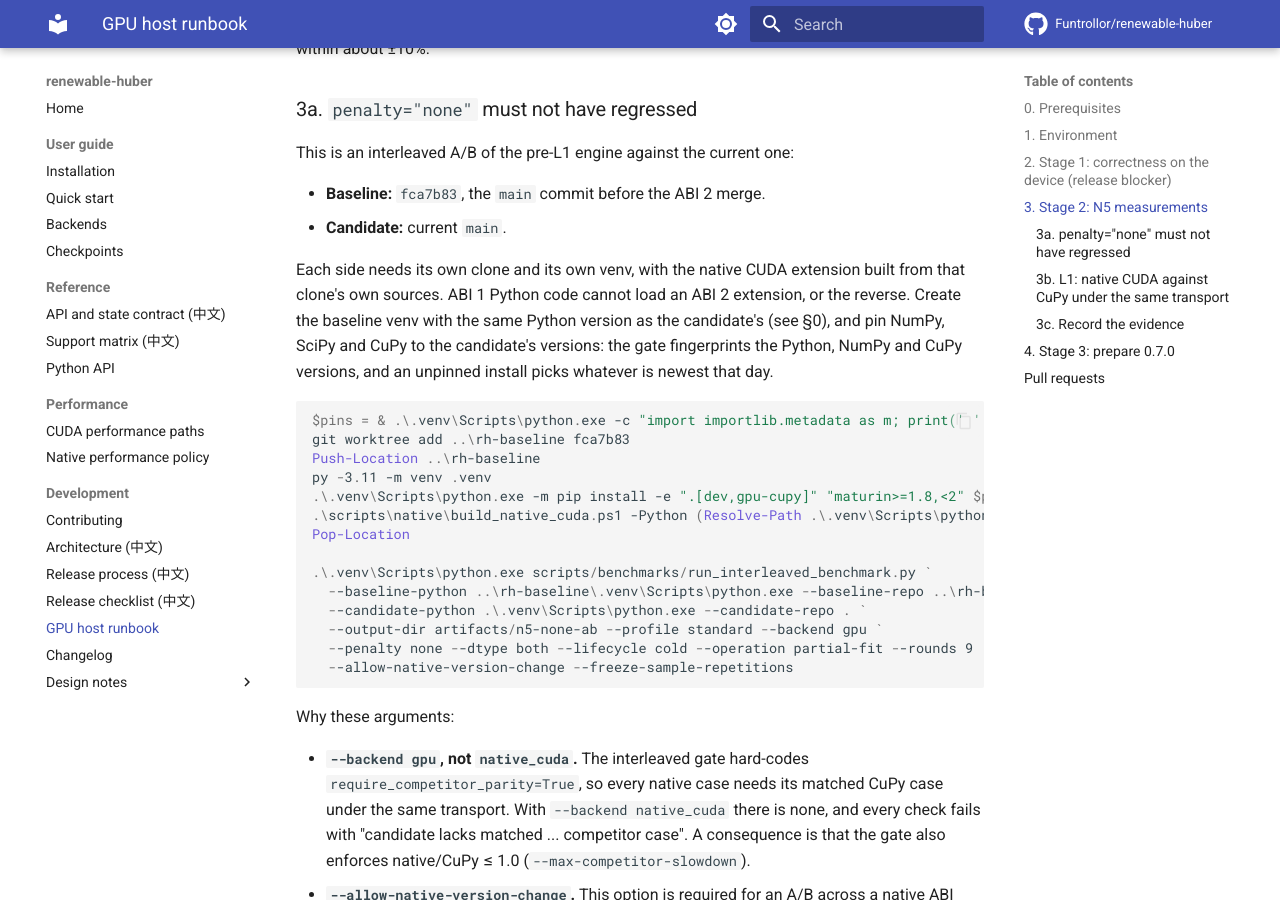
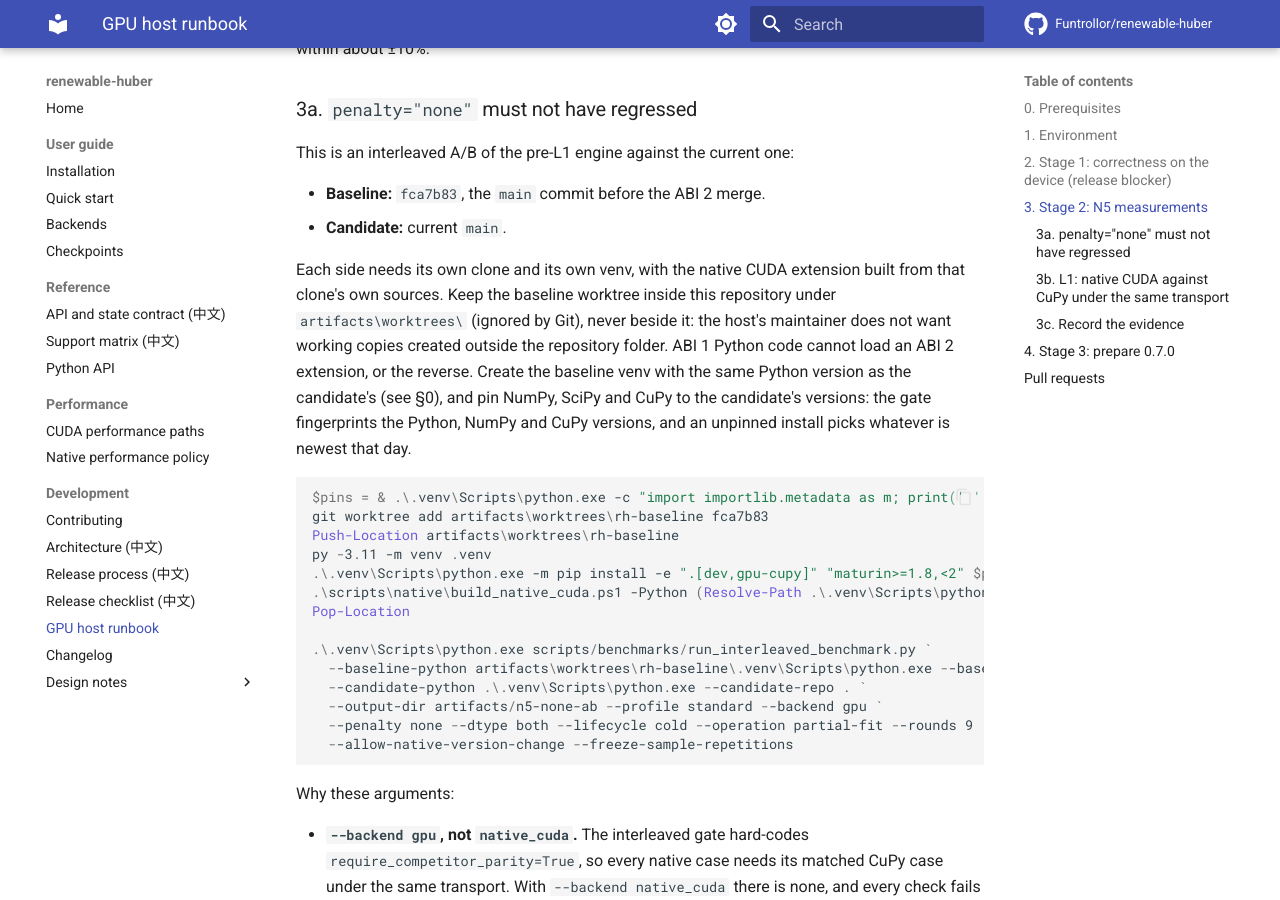
Before and after one commit to Funtrollor/renewable-huber, an MkDocs documentation site: the page built from docs/gpu-host-runbook.md, in a window 1280 px wide and 900 px high, scrolled down 3831 px. Built offline with MkDocs 1.6.1 and Material for MkDocs 9.7.7, drawn with Linux system fonts in a browser that asks for light colours; comment, search, counter and statistics services are not loaded.

Commit message:
docs(runbook): keep the A/B baseline worktree inside the repository
The section 3a example created ..\rh-baseline beside the clone, which on the
fixed host put working copies on the maintainer's Desktop. Use the ignored
artifacts\worktrees\ directory instead.

Co-Authored-By: Claude Opus 5.5 <noreply@anthropic.com>

````diff
--- a/docs/gpu-host-runbook.md
+++ b/docs/gpu-host-runbook.md
@@ -173,7 +173,10 @@ This is an interleaved A/B of the pre-L1 engine against the current one:
 - **Candidate:** current `main`.
 
 Each side needs its own clone and its own venv, with the native CUDA
-extension built from that clone's own sources. ABI 1 Python code cannot load
+extension built from that clone's own sources. Keep the baseline worktree
+inside this repository under `artifacts\worktrees\` (ignored by Git), never
+beside it: the host's maintainer does not want working copies created
+outside the repository folder. ABI 1 Python code cannot load
 an ABI 2 extension, or the reverse. Create the baseline venv with the same
 Python version as the candidate's (see §0), and pin NumPy, SciPy and CuPy to
 the candidate's versions: the gate fingerprints the Python, NumPy and CuPy
@@ -181,15 +184,15 @@ versions, and an unpinned install picks whatever is newest that day.
 
 ```powershell
 $pins = & .\.venv\Scripts\python.exe -c "import importlib.metadata as m; print(' '.join(f'{p}=={m.version(p)}' for p in ('numpy', 'scipy', 'cupy-cuda12x')))"
-git worktree add ..\rh-baseline fca7b83
-Push-Location ..\rh-baseline
+git worktree add artifacts\worktrees\rh-baseline fca7b83
+Push-Location artifacts\worktrees\rh-baseline
 py -3.11 -m venv .venv
 .\.venv\Scripts\python.exe -m pip install -e ".[dev,gpu-cupy]" "maturin>=1.8,<2" $pins.Split(' ')
 .\scripts\native\build_native_cuda.ps1 -Python (Resolve-Path .\.venv\Scripts\python.exe).Path
 Pop-Location
 
 .\.venv\Scripts\python.exe scripts/benchmarks/run_interleaved_benchmark.py `
-  --baseline-python ..\rh-baseline\.venv\Scripts\python.exe --baseline-repo ..\rh-baseline `
+  --baseline-python artifacts\worktrees\rh-baseline\.venv\Scripts\python.exe --baseline-repo artifacts\worktrees\rh-baseline `
   --candidate-python .\.venv\Scripts\python.exe --candidate-repo . `
   --output-dir artifacts/n5-none-ab --profile standard --backend gpu `
   --penalty none --dtype both --lifecycle cold --operation partial-fit --rounds 9 `
````
